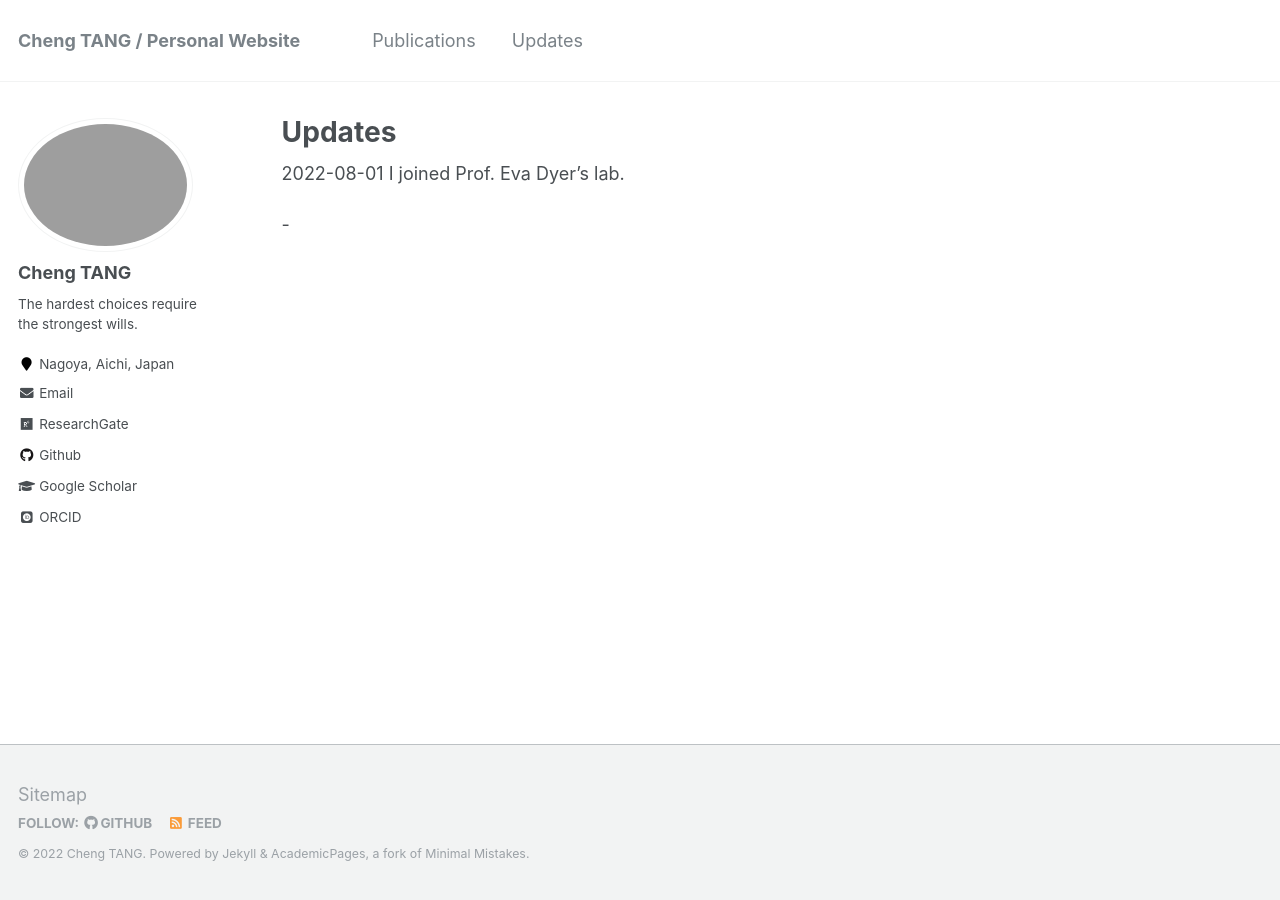
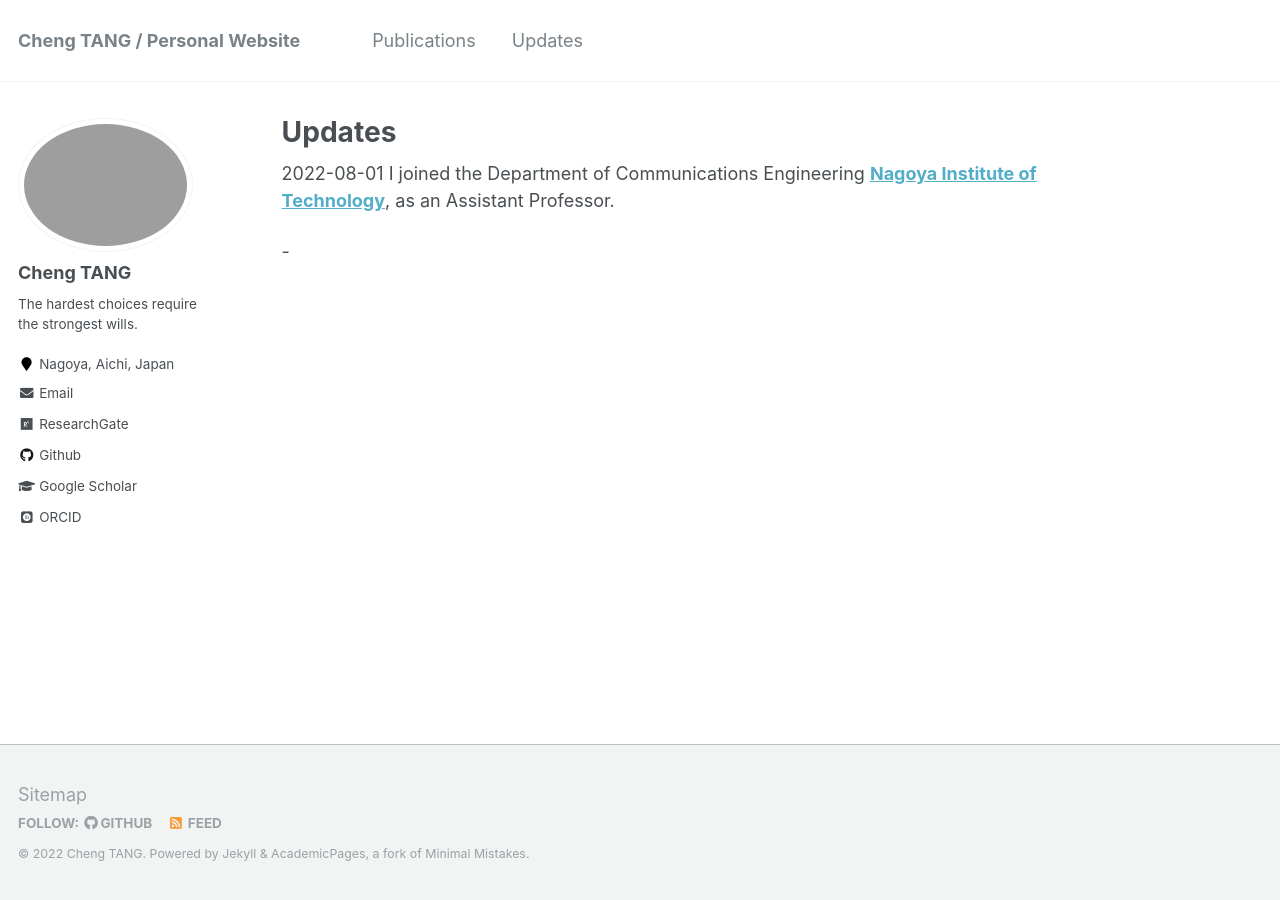
Before and after one commit to ChengTANG-AI/chengtang-ai.github.io, a Jekyll site: the page built from _pages/updates.md, in a window 1280 px wide. Built offline with Jekyll 4.4.1, drawn with Linux system fonts in a browser that asks for light colours; some web fonts are replaced.

Commit message:
Update updates.md

```diff
--- a/_pages/updates.md
+++ b/_pages/updates.md
@@ -33,7 +33,7 @@ redirect_from:
 
 2020-06-04 Our paper [A generative modeling approach for interpreting population-level variability in brain structure](https://www.biorxiv.org/content/10.1101/2020.06.04.134635v1.abstract) is available on bioRxiv now.-->
 
-2022-08-01 I joined Prof. Eva Dyer's lab.
+2022-08-01 I joined the Department of Communications Engineering **[Nagoya Institute of Technology](https://www.nitech.ac.jp/)**, as an Assistant Professor.
 
 <script src="https://sinacloud.net/egg-lib/hit-kounter/hit-kounter-lc-0.4.1.js"></script>
 <span data-hk-site> - </span>
```
